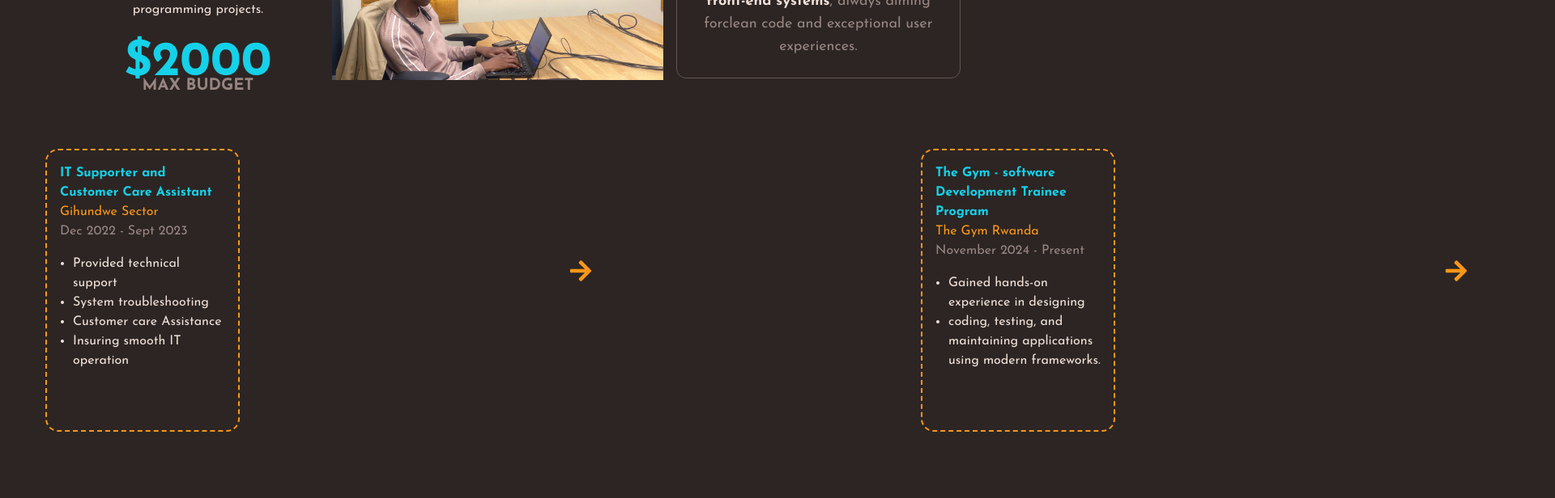
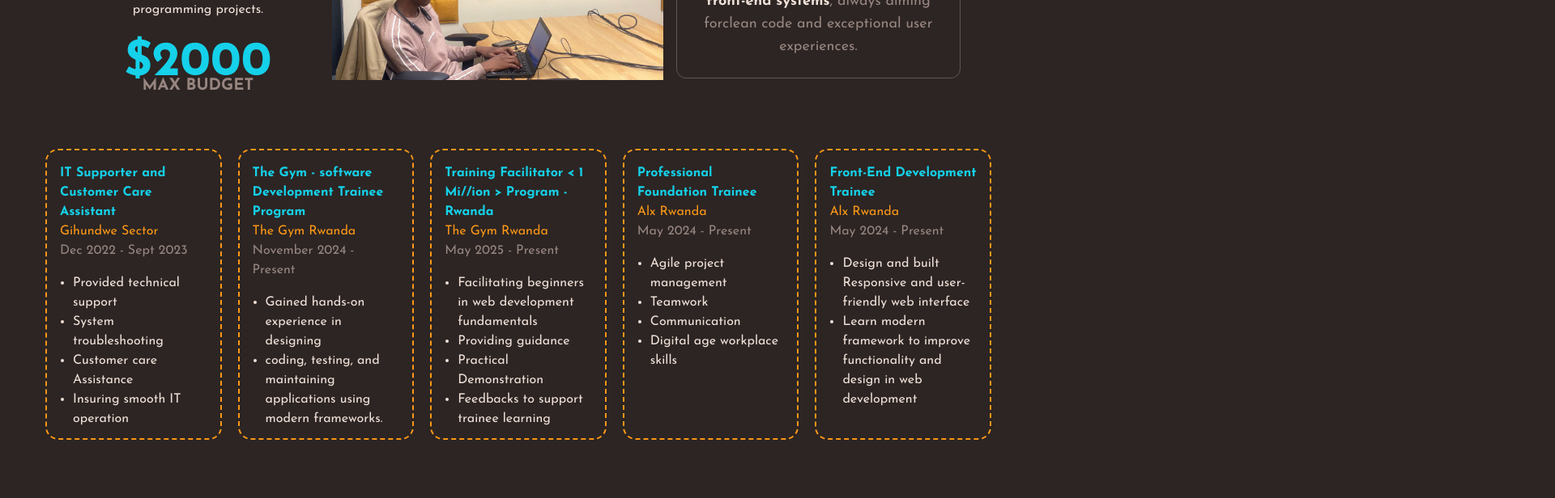
Before and after one commit to Guhirwa/Guhirwa-Portfolio, a React (Vite) app: page / in a window 1280 px wide. Shown: the part 2320-2936 px from the top of the page at 81% size, 1920 px wide, since content can reach past the window. Built offline with nearby package versions, Linux system fonts and the light colour scheme.

Commit message:
Fixing Experience cards

```diff
--- a/src/components/experienceSection/AllExperinces.jsx
+++ b/src/components/experienceSection/AllExperinces.jsx
@@ -48,26 +48,24 @@ const experiences = [
         ]
     },
     {
-        job: 'Professional Foundation Trainee',
+        job: 'Front-End Development Trainee',
         company: 'Alx Rwanda',
         date: 'May 2024 - Present',
         responsibilities: [
-            'Agile project management',
-            'Teamwork',
-            'Communication',
-            'Digital age workplace skills'
+            'Design and built Responsive and user-friendly web interface',
+            'Learn modern framework to improve functionality and design in web development',
         ]
     },
 ]
 
 
   return (
-    <div className='flex md:flex-row sm:flex-col items-center justify-between w-[5000px] overfl'>
+    <div className='flex md:flex-row sm:flex-col gap-5 items-center justify-between'>
         {experiences.map((experience, index) => {
             return (
                 <>
                     <SingleExperience key={index} experience={experience} />
-                    {(index !== experiences.length) || experiences.length === 0 ? (<FaArrowRight className={`text-orange lg:block sm:hidden ${experiences.length < 4 ? 'text-6xl' : 'text-3xl'}`} />) : ('')}
+                    {/* {experiences.length -1  === 0 ? (<FaArrowRight className={`text-orange lg:block sm:hidden ${experiences.length < 2 ? 'text-6xl' : 'text-3xl'}`} />) : ('')} */}
                 </>
             )
         })}
--- a/src/components/experienceSection/SingleExperience.jsx
+++ b/src/components/experienceSection/SingleExperience.jsx
@@ -6,7 +6,7 @@ const SingleExperience = ({ experience }) => {
   console.log(responsibilities);
 
   return (
-    <div className='md:h-[350px] md:w-[240px] sm:h-auto sm:w-full border-2 border-orange border-dashed rounded-2xl mt-12 p-4'>
+    <div className='md:h-[360px] md:w-[240px] sm:h-auto sm:w-full border-2 border-orange border-dashed rounded-2xl mt-12 p-4'>
       <p className='font-bold text-cyan'>{experience.job}</p>
       <p className='text-orange'>{experience.company}</p>
       <p className='text-light-grey'>{experience.date}</p>
```
